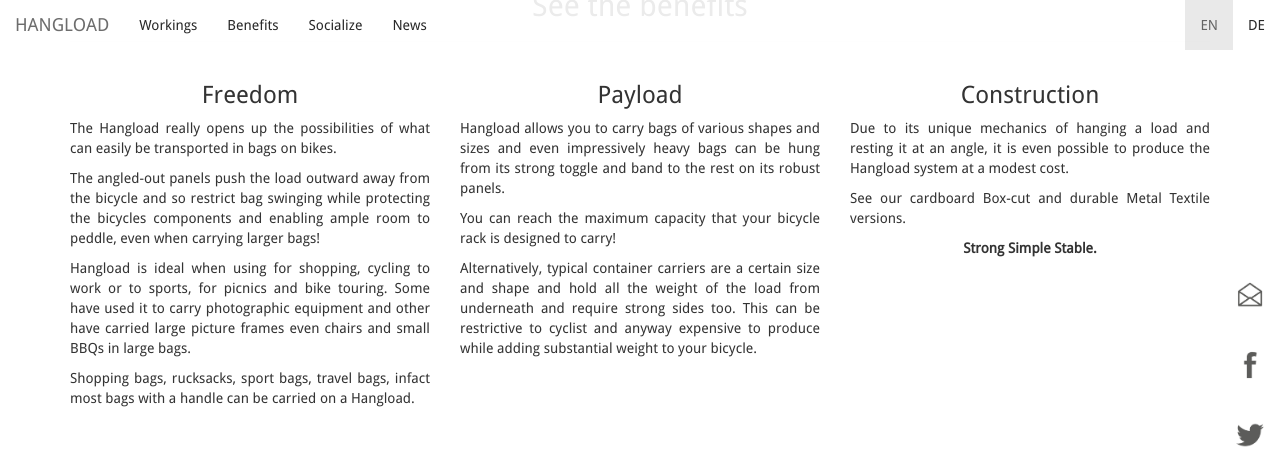
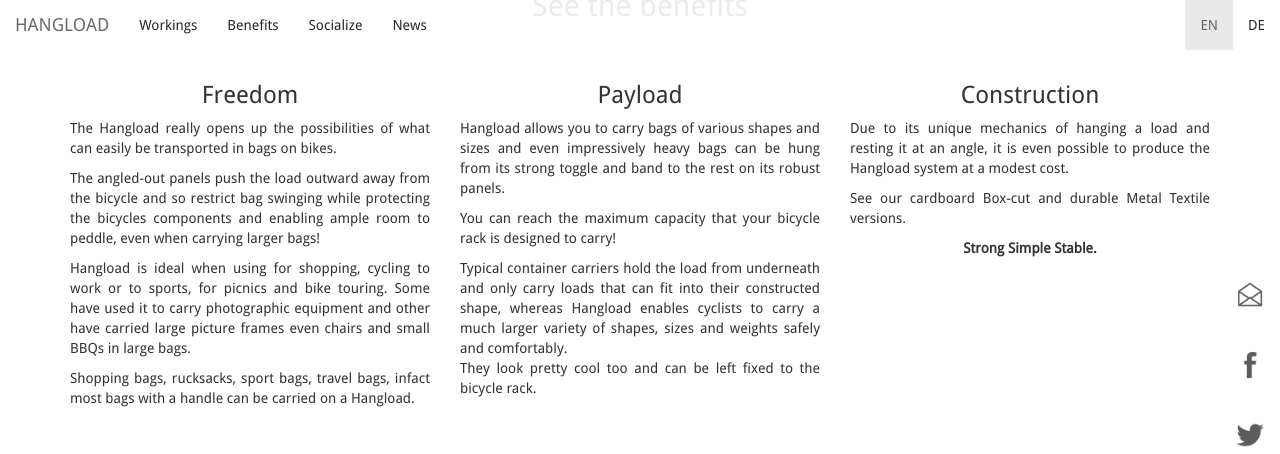
Before and after one commit to bodokaiser/hangload.com, a Jekyll site: the page built from index.html, in a window 1280 px wide and 900 px high, scrolled down 2743 px, cut to the strip 0-454 px from the top of the window. Built offline with Jekyll 4.4.1, drawn with Linux system fonts in a browser that asks for light colours; nearby versions of some CDN libraries; library files that are not in the unit come from our copies; Markdown is read by kramdown in place of the engine named in the settings.

Commit message:
updated paragraph in index.html#benefits

```diff
--- a/index.html
+++ b/index.html
@@ -134,10 +134,12 @@
         to carry!
       </p>
       <p class="text-justify">
-        Alternatively, typical container carriers are a certain size and shape
-        and hold all the weight of the load from underneath and require
-        strong sides too. This can be restrictive to cyclist and anyway
-        expensive to produce while adding substantial weight to your bicycle.
+        Typical container carriers hold the load from underneath and only carry
+        loads that can fit into their constructed shape, whereas Hangload
+        enables cyclists to carry a much larger variety of shapes, sizes and
+        weights safely and comfortably.
+        <br />
+        They look pretty cool too and can be left fixed to the bicycle rack.
       </p>
     </div>
     <div class="col-xs-10 col-xs-offset-1 col-sm-6 col-sm-offset-0 col-md-4">
```
Also changed, not shown: de/index.html (line endings or trailing spaces).
